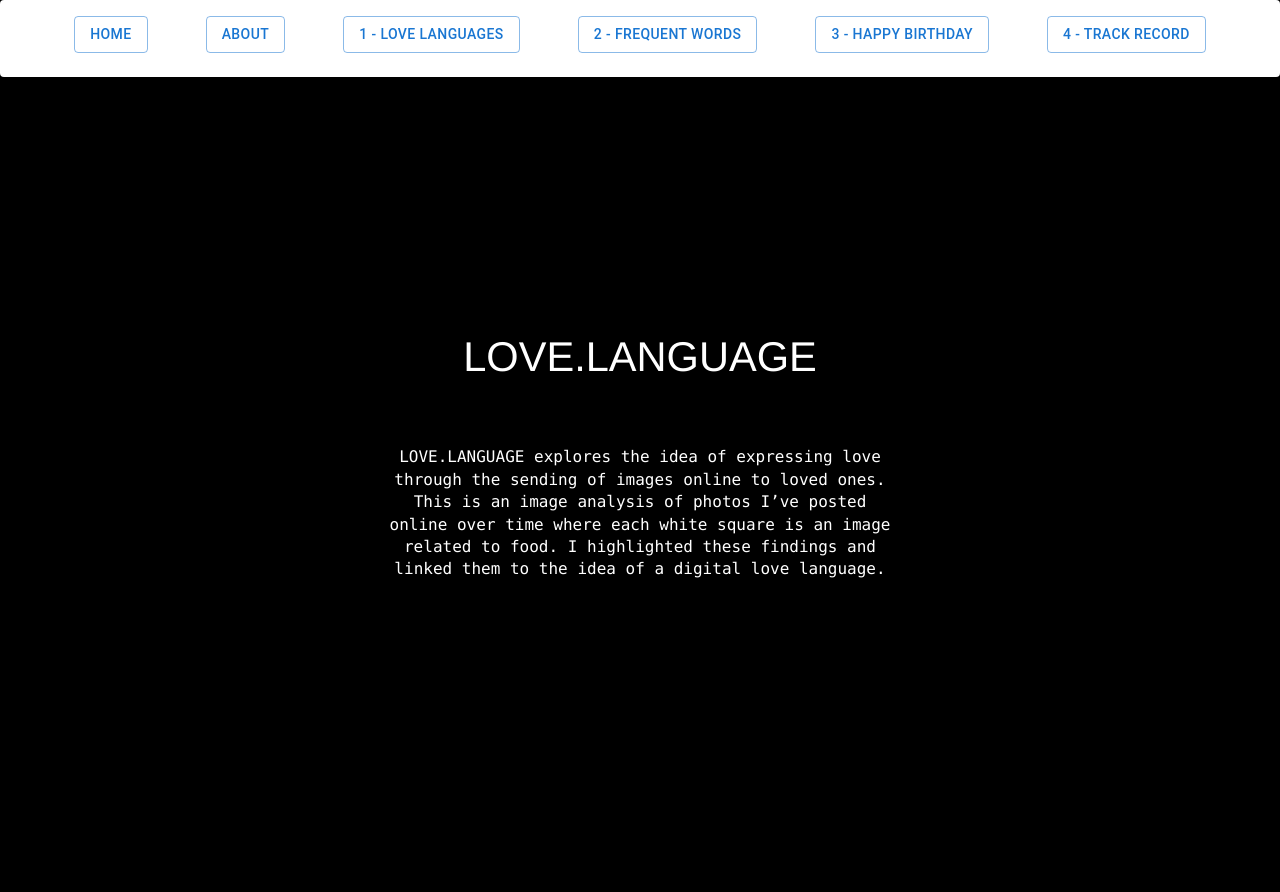
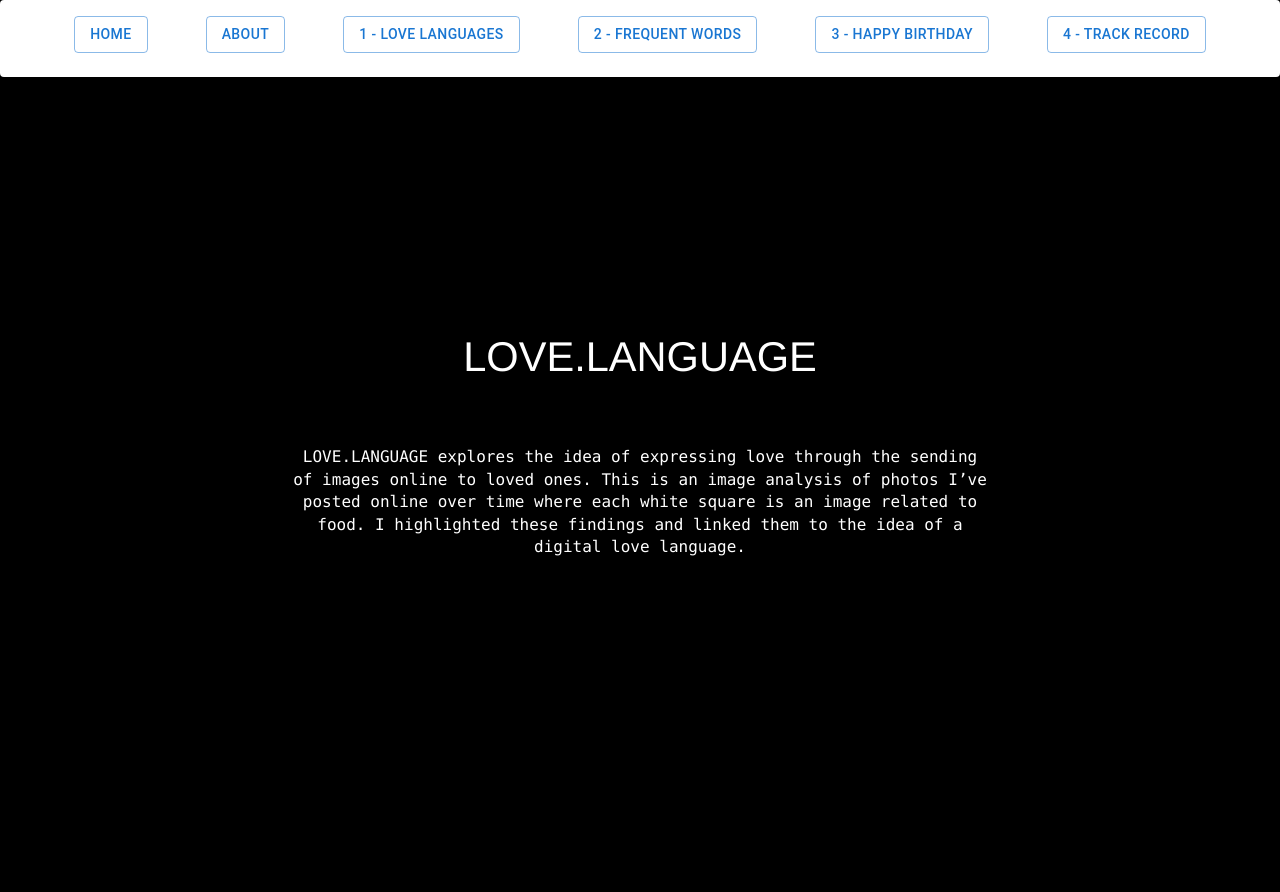
Before and after one commit to carmen-yeh/carmen-yeh.github.io, a React (Create React App) app in the folder frontend/: page /love-language in a window 1280 px wide. Shown: the top 892 px of the page. Built offline with nearby package versions, Linux system fonts and the light colour scheme; what react-animations would draw is missing.

Commit message:
Update lovelanguage.css

```diff
--- a/frontend/src/pages/1-love-language/lovelanguage.css
+++ b/frontend/src/pages/1-love-language/lovelanguage.css
@@ -12,7 +12,7 @@
 }
 
 #lovelanguage p {
-    max-width: 40%;
+    max-width: 700px;
 padding-bottom: 20rem;
     line-height: 1.4;
 }
```
